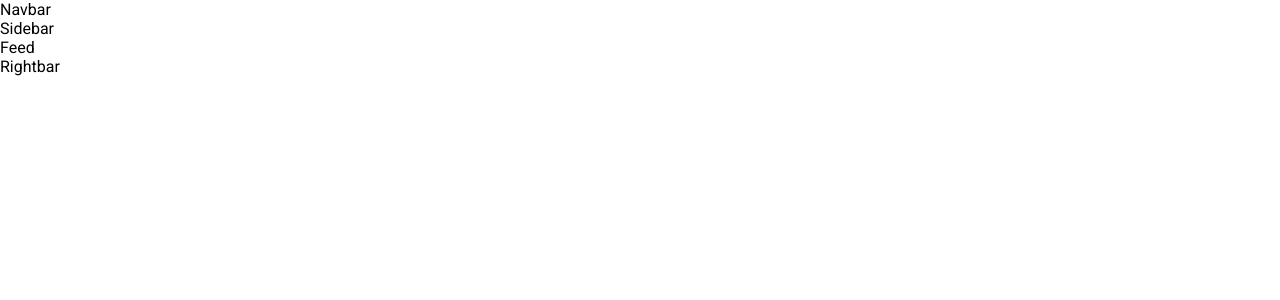
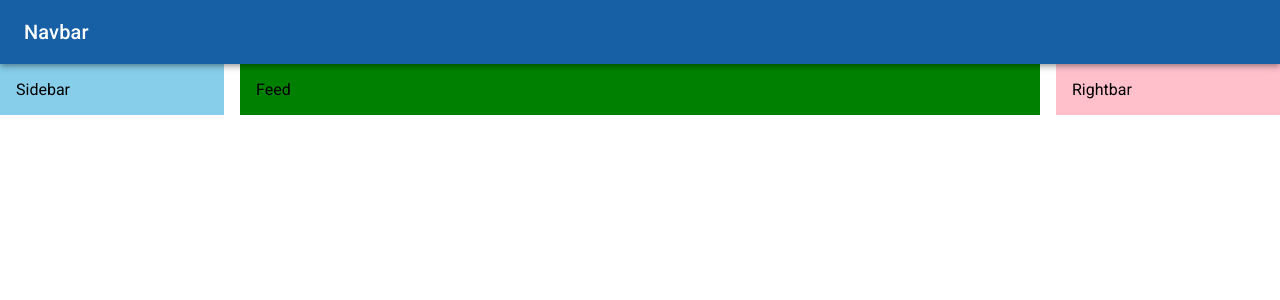
Before and after one commit to saji2000/social-network, a React (Create React App) app: page / in a window 1280 px wide. Shown: the top 300 px of the page. Built offline with nearby package versions, Linux system fonts and the light colour scheme.

Commit message:
Working on the nav bar, thank God

```diff
--- a/src/App.js
+++ b/src/App.js
@@ -3,15 +3,18 @@ import Navbar from "./components/Navbar";
 import Feed from "./components/Feed";
 import Sidebar from "./components/Sidebar";
 import Rightbar from "./components/Rightbar";
+import { Box, Stack } from "@mui/material";
 
 function App() {
   return (
-    <div className="App">
+    <Box>
       <Navbar />
-      <Sidebar />
-      <Feed />
-      <Rightbar />
-    </div>
+      <Stack direction="row" spacing={2} justifyContent="space-between">
+        <Sidebar />
+        <Feed />
+        <Rightbar />
+      </Stack>
+    </Box>
   );
 }
 
--- a/src/components/Feed.jsx
+++ b/src/components/Feed.jsx
@@ -1,8 +1,10 @@
 import React from 'react'
+import { Box } from '@mui/material'
+
 
 const Feed = () => {
   return (
-    <div>Feed</div>
+    <Box bgcolor="green" flex={4} p={2}>Feed</Box>
   )
 }
 
--- a/src/components/Navbar.jsx
+++ b/src/components/Navbar.jsx
@@ -1,9 +1,19 @@
-import React from 'react'
+import { AppBar, Toolbar, styled, Typography } from "@mui/material";
+import React from "react";
+
+const StyledToolBar = styled(Toolbar)({
+  display: "flex",
+  justifyContent: "space-between",
+});
 
 const Navbar = () => {
   return (
-    <div>Navbar</div>
-  )
-}
+    <AppBar position="sticky">
+      <StyledToolBar>
+        <Typography variant="h6">Navbar</Typography>
+      </StyledToolBar>
+    </AppBar>
+  );
+};
 
-export default Navbar
+export default Navbar;
--- a/src/components/Rightbar.jsx
+++ b/src/components/Rightbar.jsx
@@ -1,9 +1,10 @@
-import React from 'react'
+import React from 'react';
+import { Box } from '@mui/material';
 
 const Rightbar = () => {
   return (
-    <div>Rightbar</div>
+    <Box bgcolor="pink" flex={1} p={2}sx={{display:{xs:"none", sm:"block"}}}>Rightbar</Box>
   )
 }
 
-export default Rightbar
+export default Rightbar;
--- a/src/components/Sidebar.jsx
+++ b/src/components/Sidebar.jsx
@@ -1,8 +1,9 @@
 import React from 'react'
+import { Box } from '@mui/material'
 
 const Sidebar = () => {
   return (
-    <div>Sidebar</div>
+    <Box bgcolor="skyblue" flex={1} p={2} sx={{display:{xs:"none", sm:"block"}}}>Sidebar</Box>
   )
 }
 
```
